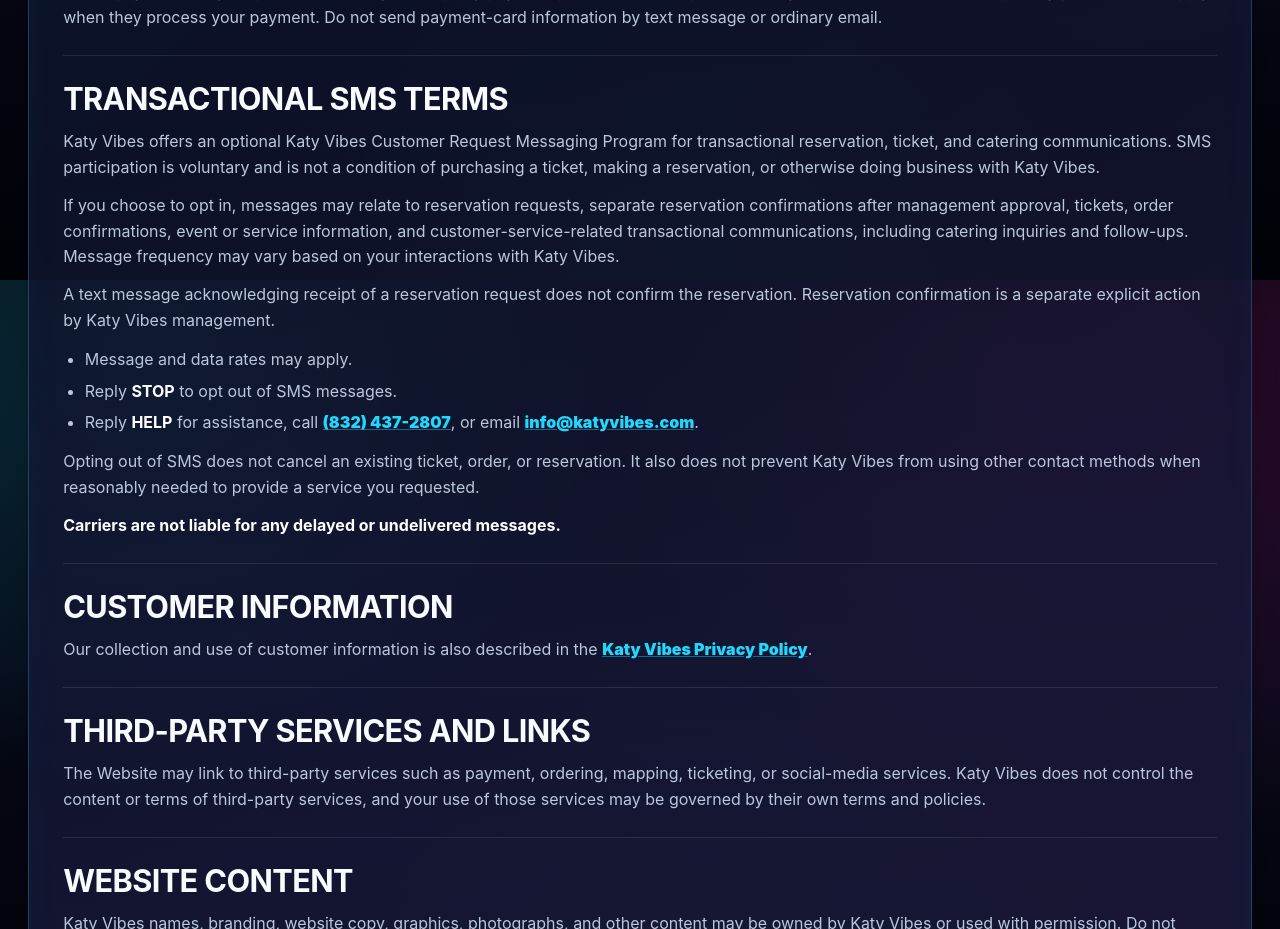
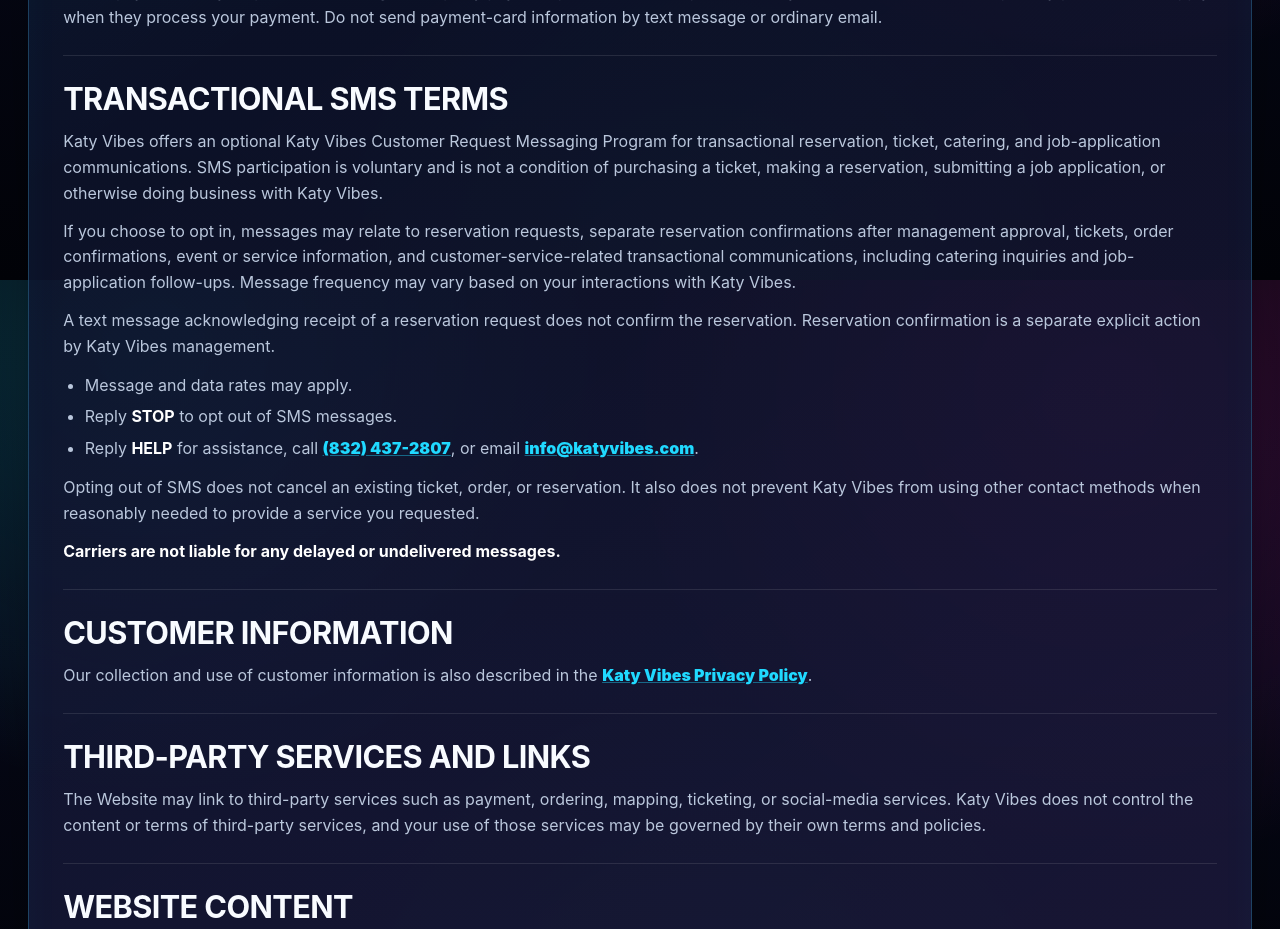
Before and after one commit to KatyVibesRepo/kv-website, a Next.js app: page /terms in a window 1280 px wide. Shown: the part 1320-2249 px from the top of the page. Built offline with nearby package versions, Linux system fonts and the light colour scheme; no server answers.

Commit message:
Document voluntary job application SMS scope in public Terms

```diff
--- a/app/terms/page.tsx
+++ b/app/terms/page.tsx
@@ -91,15 +91,15 @@
           <h2>Transactional SMS terms</h2>
           <p>
             Katy Vibes offers an optional Katy Vibes Customer Request Messaging
-            Program for transactional reservation, ticket, and catering communications. SMS participation is
+            Program for transactional reservation, ticket, catering, and job-application communications. SMS participation is
             voluntary and is not a condition of purchasing a ticket, making a
-            reservation, or otherwise doing business with Katy Vibes.
+            reservation, submitting a job application, or otherwise doing business with Katy Vibes.
           </p>
           <p>
             If you choose to opt in, messages may relate to reservation requests,
             separate reservation confirmations after management approval, tickets,
             order confirmations, event or service information, and
-            customer-service-related transactional communications, including catering inquiries and follow-ups. Message frequency
+            customer-service-related transactional communications, including catering inquiries and job-application follow-ups. Message frequency
             may vary based on your interactions with Katy Vibes.
           </p>
           <p>
```
